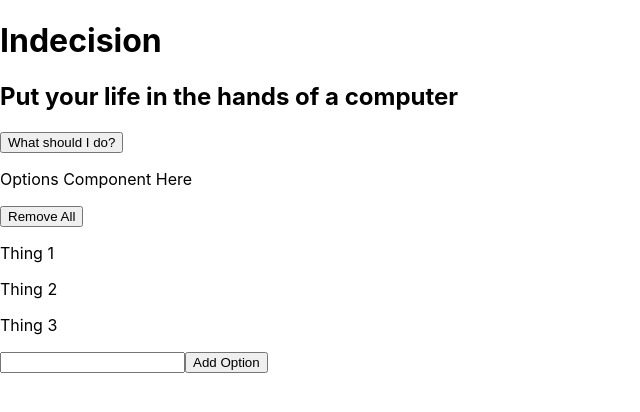
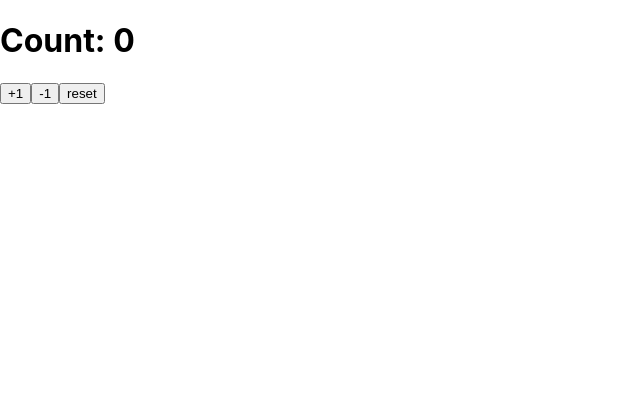
Before and after one commit to coop741/Indecision-App, a React (Create React App) app: page / in a window 1280 px wide. Shown: the top 412 px of the page, without its empty margins (0-640 px from the left). Built offline with nearby package versions, Linux system fonts and the light colour scheme.

Commit message:
method binding, adding state to counter example

```diff
--- a/src/App.js
+++ b/src/App.js
@@ -4,6 +4,7 @@ import Header from './components/Header';
 import Action from './components/Action';
 import Options from './components/Options'
 import AddOption from './components/AddOption'
+import Counter from './components/Counter'
 
 class App extends Component {
   render() {
@@ -13,10 +14,11 @@ class App extends Component {
 
     return (
       <div>
-        <Header title={title} subtitle={subtitle} />
+        {/* <Header title={title} subtitle={subtitle} />
         <Action />
         <Options options={options}/>
-        <AddOption />
+        <AddOption /> */}
+        <Counter />
       </div>
     )
   }
--- /dev/null
+++ b/src/components/Counter.js
@@ -0,0 +1,82 @@
+import React, { Component } from "react";
+
+class Counter extends Component {
+  constructor(props) {
+    super(props)
+    this.handleAddOne = this.handleAddOne.bind(this)
+    this.handleMinusOne = this.handleMinusOne.bind(this)
+    this.handleReset = this.handleReset.bind(this)
+
+    this.state = {
+      count: 0
+    }
+  }
+
+  handleAddOne() {
+    console.log('Added One')
+    this.setState((prevState) => {
+      return {
+        count: prevState.count + 1
+      }
+    })
+  }
+
+  handleMinusOne() {
+    console.log('Minus One')
+    this.setState((prevState) => {
+      return {
+        count: prevState.count - 1
+      }
+    })
+  }
+
+  handleReset() {
+    console.log('Reset')
+    // We want to pass a function instead of the raw object to insure asychronous calls
+    // to state happen in the correct order.
+    this.setState(() => {
+      return {
+        count: 0
+      }
+    })
+
+    // older way
+    // calls to setState are asynchronous, which doesn't mean the change to count will
+    // happen on the very next line (when compiled). IE count: 0 will never be reset,
+    // it is accessing the wrong state value when presented with two calls
+    // this.setState({
+    //   count: 0
+    // })
+    // this.setState({
+    //   count: this.state.count + 1
+    // })
+
+    // this can be done with updater function calls that were first used above.
+    // Now, React will know to first set count=0, then increment by 1, then render
+    // 1 instead of just prevState.count + 1. React realizes there is another update to count
+    // that needs to be called before the render.
+    // this.setState(() => {
+    //   return {
+    //     count: 0
+    //   }
+    // })
+    // this.setState((prevState) => {
+    //   return {
+    //     count: prevState.count + 1
+    //   }
+    // })
+  }
+
+  render() {
+    return (
+      <div>
+        <h1>Count: {this.state.count}</h1>
+        <button onClick={this.handleAddOne}>+1</button>
+        <button onClick={this.handleMinusOne}>-1</button>
+        <button onClick={this.handleReset}>reset</button>
+      </div>
+    )
+  }
+}
+
+export default Counter
--- a/src/components/Options.js
+++ b/src/components/Options.js
@@ -2,8 +2,14 @@ import React, { Component } from 'react';
 import Option from './Option';
 
 class Options extends Component {
+  constructor(props) {
+    super(props);
+    this.handleRemoveAll = this.handleRemoveAll.bind(this)
+  }
+
   handleRemoveAll() {
-    alert('Removed All!')
+    // alert('Removed All!')
+    console.log(this.props.options)
   }
 
   render() {
```
